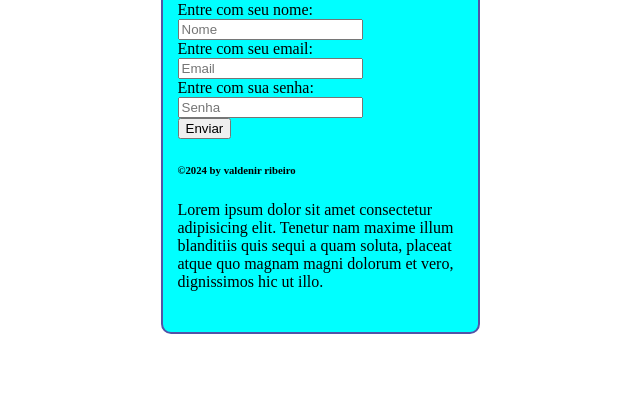
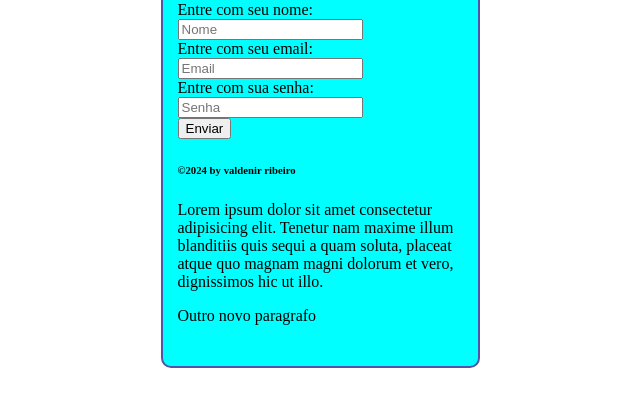
Before and after one commit to valdenirdmribeiro/teste_git, a plain HTML site: page index.html in a window 1280 px wide. Shown: the part 89-496 px from the top of the page, without its empty margins (320-960 px from the left). Drawn offline with Linux system fonts and the light colour scheme.

Commit message:
adicionando novo paragrafo

```diff
--- a/index.html
+++ b/index.html
@@ -26,6 +26,7 @@
     </form>
     <h6>&copy;2024 by valdenir ribeiro</h6>
     <p>Lorem ipsum dolor sit amet consectetur adipisicing elit. Tenetur nam maxime illum blanditiis quis sequi a quam soluta, placeat atque quo magnam magni dolorum et vero, dignissimos hic ut illo.</p>
-    </div>
+    <p>Outro novo paragrafo</p>
+</div>
 </body>
 </html>
```
